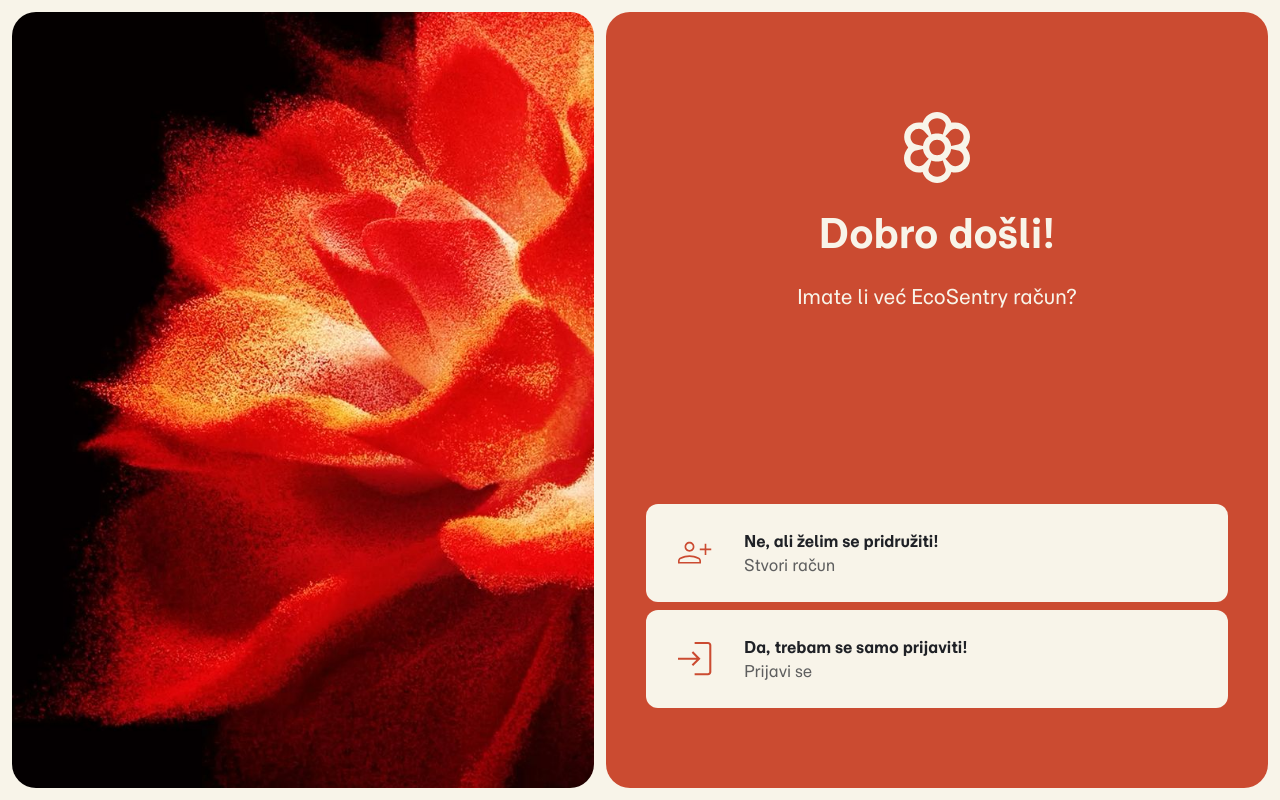
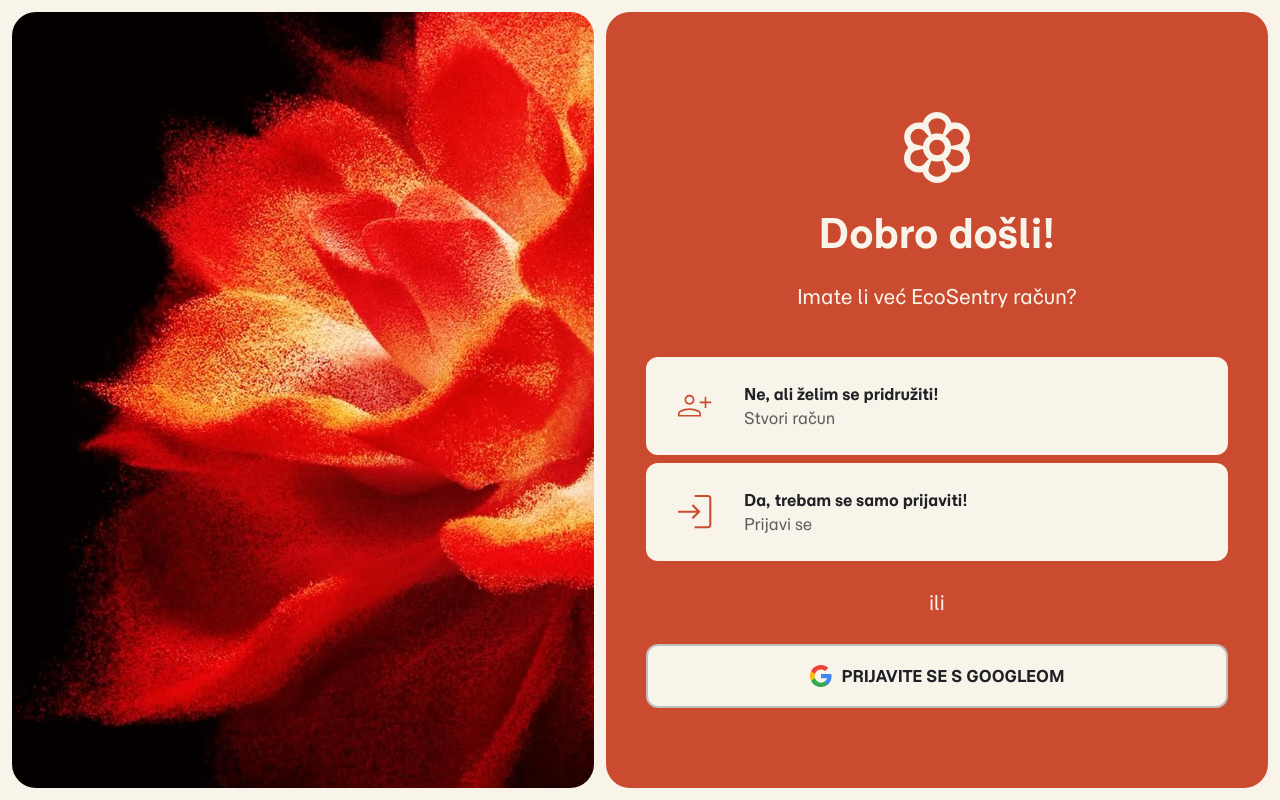
Before and after one commit to lovretomic/garbagebusters, a React (Vite) app in the folder frontend/: page / in a window 1280 px wide. Built offline with nearby package versions, Linux system fonts and the light colour scheme.

Commit message:
implemented google signin button

```diff
--- a/frontend/src/components/Button/Button.module.scss
+++ b/frontend/src/components/Button/Button.module.scss
@@ -4,6 +4,8 @@
   justify-content: flex-start;
   gap: 8px;
   width: 100%;
+  max-width: 600px;
+  align-self: center;
   padding: 18px 24px;
   border: none;
   font-style: normal;
@@ -17,7 +19,7 @@
     opacity: 0.2;
     cursor: default;
   }
-    border: 2px solid rgba($primary-black, 0.25);
+  border: 2px solid rgba($primary-black, 0.25);
 }
 
 .primary {
@@ -51,6 +53,26 @@
   }
 }
 
+.ternary {
+  background-color: $primary-white;
+  justify-content: center;
+  color: $primary-black;
+
+  &:hover:enabled {
+    background-color: rgba($primary-white, 0.9);
+  }
+
+  &:active:enabled {
+    background-color: rgba($primary-white, 0.7);
+  }
+
+  &.iconOnly {
+    width: auto;
+    padding: 18px 24px;
+    justify-content: center;
+  }
+}
+
 .icon {
   display: flex;
   align-items: center;
@@ -62,7 +84,7 @@
   svg {
     width: 100%;
     height: 100%;
-	overflow: visible;
+    overflow: visible;
   }
 }
 
--- a/frontend/src/components/Button/Button.tsx
+++ b/frontend/src/components/Button/Button.tsx
@@ -5,7 +5,8 @@ import clsx from "clsx";
 type ButtonProps = {
   title?: React.ReactNode;
   subtitle?: React.ReactNode;
-  variant?: "primary" | "secondary";
+  variant?: "primary" | "secondary" | "ternary";
+  iconPosition?: "right" | "left";
   iconOnly?: boolean;
   icon: React.FunctionComponent<React.SVGProps<SVGSVGElement>>;
 } & React.ButtonHTMLAttributes<HTMLButtonElement>;
@@ -14,6 +15,7 @@ const Button: React.FC<ButtonProps> = ({
   title,
   subtitle,
   variant = "primary",
+  iconPosition = "right",
   iconOnly = false,
   className,
   icon: Icon,
@@ -24,6 +26,8 @@ const Button: React.FC<ButtonProps> = ({
       className={clsx(c.button, className, c[variant], iconOnly && c.iconOnly)}
       {...handlers}
     >
+      {iconPosition == "right" && (
+        <>
           {!iconOnly && (
             <span className={c.text}>
               {title ? <span className={c.title}>{title}</span> : null}
@@ -33,6 +37,21 @@ const Button: React.FC<ButtonProps> = ({
           <span className={c.icon}>
             <Icon />
           </span>
+        </>
+      )}
+      {iconPosition == "left" && (
+        <>
+          <span className={c.icon}>
+            <Icon />
+          </span>
+          {!iconOnly && (
+            <span className={c.text}>
+              {title ? <span className={c.title}>{title}</span> : null}
+              {subtitle ? <span className={c.subtitle}>{subtitle}</span> : null}
+            </span>
+          )}
+        </>
+      )}
     </button>
   );
 };
--- a/frontend/src/pages/StartPage/StartPage.module.scss
+++ b/frontend/src/pages/StartPage/StartPage.module.scss
@@ -54,6 +54,15 @@ body {
     max-width: 600px;
     align-self: center;
   }
+}
+
+.or{
+	color: $primary-white;
+	font-size: 20px;
+	display: flex;
+	align-items: center;
+	justify-content: center;
+	padding: 20px;
 }
 
 .buttonDiv {
--- a/frontend/src/pages/StartPage/StartPage.tsx
+++ b/frontend/src/pages/StartPage/StartPage.tsx
@@ -8,6 +8,7 @@ import FlowerImage from "../../assets/images/flower.png";
 import MailboxIcon from "../../assets/icons/mailbox_icon.svg?react";
 import SendIcon from "../../assets/icons/send_icon.svg?react";
 import RefreshIcon from "../../assets/icons/refresh_icon.svg?react";
+import GoogleIcon from "../../assets/icons/google_icon.svg?react"
 
 import StartButton from "../../components/StartButton";
 import Button from "../../components/Button";
@@ -71,6 +72,8 @@ const StartPage = () => {
                 icon={LoginIcon}
                 onClick={() => increaseStage(5)}
               ></StartButton>
+			  <span className={c.or}>ili</span>
+			  <Button title="PRIJAVITE SE S GOOGLEOM" icon = {GoogleIcon} iconPosition="left" variant="ternary"></Button>
             </div>
           </div>
         )}
@@ -264,32 +267,3 @@ const StartPage = () => {
 };
 
 export default StartPage;
-
-/*<div className={c.testDiv}>
-        <p>hi</p>
-        <LoginIcon />
-        <StartButton
-          title="Ne, ali želim se pridružiti!"
-          subtitle="Stvori račun"
-          icon={AddAccountIcon}
-		  onClick = {()=>decreaseStage()}
-        ></StartButton>
-        <StartButton
-          title="Da, trebam se samo prijaviti!"
-          subtitle="Prijavi se"
-          icon={LoginIcon}
-          onClick={() => increaseStage()}
-        ></StartButton>
-        <div className={c.buttonDiv}>
-          <Button iconOnly icon={ArrowLeft} variant="secondary"></Button>
-          <Button title="DALJE" icon={ArrowRight}></Button>
-        </div>
-        <Input
-          type="password"
-          value={password}
-          onChange={(e) => setPassword(e.target.value)}
-          placeholder="Lozinka"
-        />
-        <PasswordTooltip password={password} passed={valid} />
-        <Button title="DALJE" icon={ArrowRight} disabled={!valid} />
-      </div> */
```
Also changed, not shown: frontend/src/assets/icons/google_icon.svg (added). Lines whose indentation alone changed are shown as unchanged.
